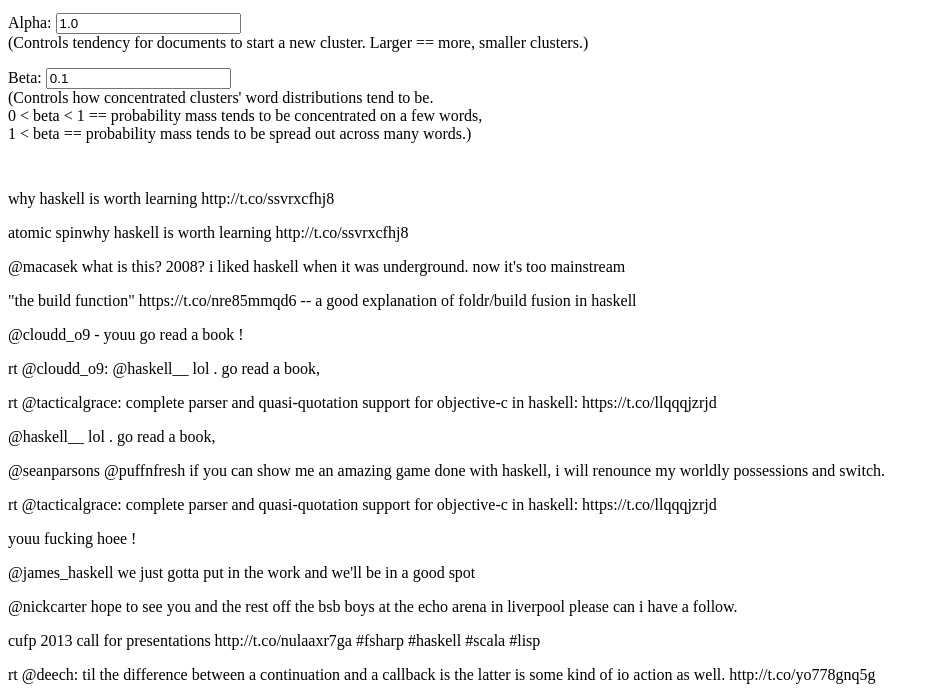
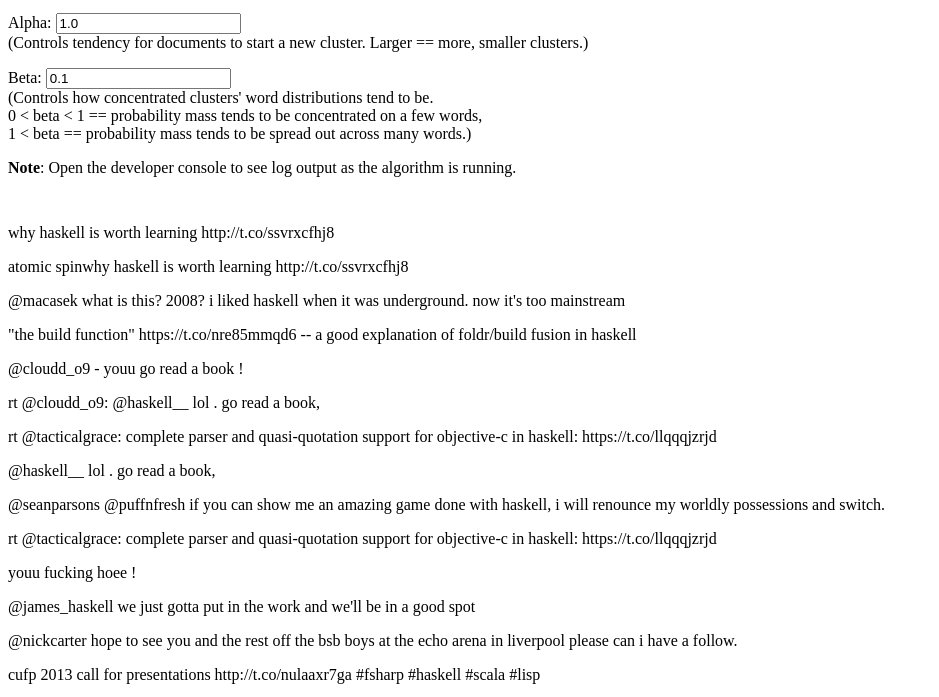
Before and after one commit to cdfox/cdfox.github.com, a plain HTML site: page crpjs/index.html in a window 1280 px wide. Shown: the part 90-787 px from the top of the page, without its empty margins (0-939 px from the left). Drawn offline with Linux system fonts and the light colour scheme.

Commit message:
add note about log output in developer console

```diff
--- a/crpjs/index.html
+++ b/crpjs/index.html
@@ -19,6 +19,9 @@
 		0 < beta < 1 == probability mass tends to be concentrated on a few words,  <br/>
 		1 < beta == probability mass tends to be spread out across many words.)
 	</p>
+	<p>
+		<strong>Note</strong>: Open the developer console to see log output as the algorithm is running.
+	</p>
 	<pre id="summary">
 	</pre>
 </body>
```
